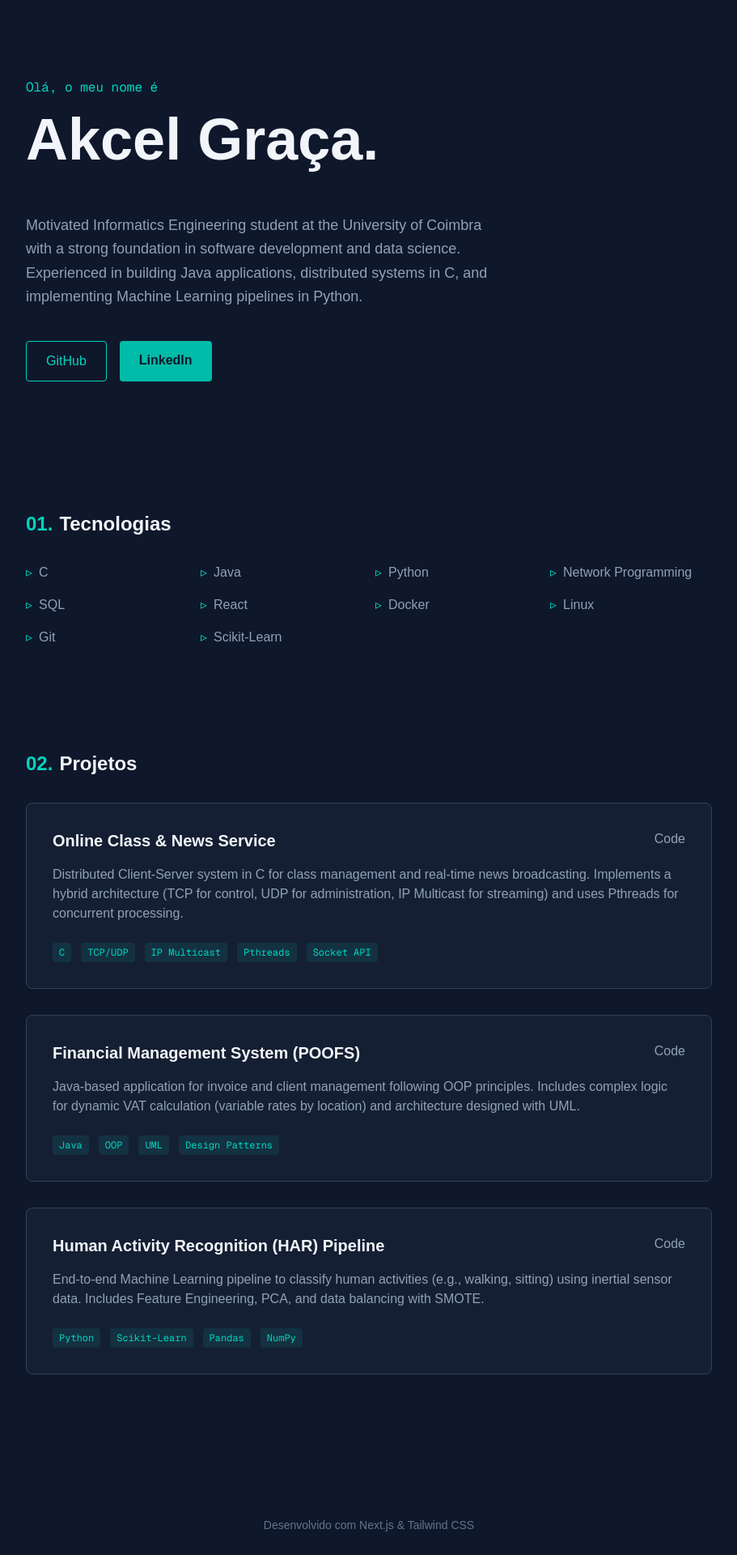
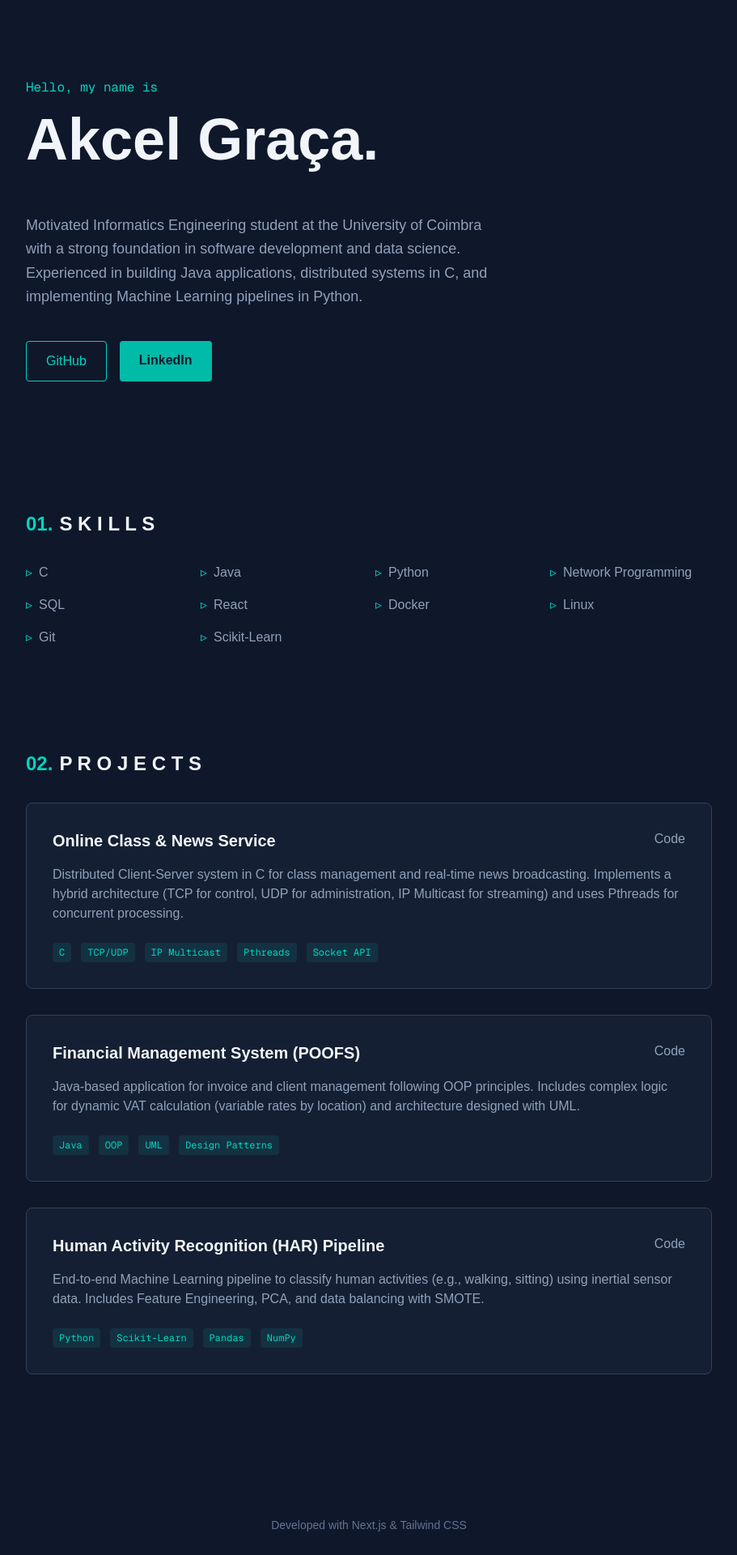
Before and after one commit to akcelgraca/portfolio, a Next.js app: page / in a window 1280 px wide. Shown: the top 1920 px of the page at 81% size, without its empty margins (184-1095 px from the left). Built offline with nearby package versions, Linux system fonts and the light colour scheme.

Commit message:
editei o footer e os nomes

```diff
--- a/app/page.tsx
+++ b/app/page.tsx
@@ -6,7 +6,7 @@ export default function Home() {
 
       {/* 1. HERO SECTION */}
       <section className="max-w-4xl mx-auto px-6 py-24 flex flex-col justify-center min-h-[60vh]">
-        <p className="text-teal-400 font-mono mb-4">Olá, o meu nome é</p>
+        <p className="text-teal-400 font-mono mb-4">Hello, my name is</p>
         <h1 className="text-5xl md:text-7xl font-bold text-slate-100 mb-6">{profile.name}.</h1>
         <h2 className="text-3xl md:text-5xl font-bold text-slate-400 mb-8">{(profile as any).role}</h2>
         <p className="max-w-xl text-slate-400 text-lg leading-relaxed mb-10">
@@ -25,7 +25,7 @@ export default function Home() {
       {/* 2. SKILLS SECTION */}
       <section className="max-w-4xl mx-auto px-6 py-16">
         <h3 className="text-2xl font-bold text-slate-100 mb-8 flex items-center">
-          <span className="text-teal-400 mr-2">01.</span> Tecnologias
+          <span className="text-teal-400 mr-2">01.</span> S K I L L S
         </h3>
         <ul className="grid grid-cols-2 md:grid-cols-4 gap-4">
           {skills.map((skill) => (
@@ -39,7 +39,7 @@ export default function Home() {
       {/* 3. PROJECTS SECTION */}
       <section className="max-w-4xl mx-auto px-6 py-16 mb-20">
         <h3 className="text-2xl font-bold text-slate-100 mb-8 flex items-center">
-          <span className="text-teal-400 mr-2">02.</span> Projetos
+          <span className="text-teal-400 mr-2">02.</span> P R O J E C T S
         </h3>
 
         <div className="grid gap-8">
@@ -67,7 +67,7 @@ export default function Home() {
 
       {/* FOOTER */}
       <footer className="text-center py-8 text-slate-500 text-sm">
-        <p>Desenvolvido com Next.js & Tailwind CSS</p>
+        <p>Developed with Next.js & Tailwind CSS</p>
       </footer>
     </main>
   );
```
